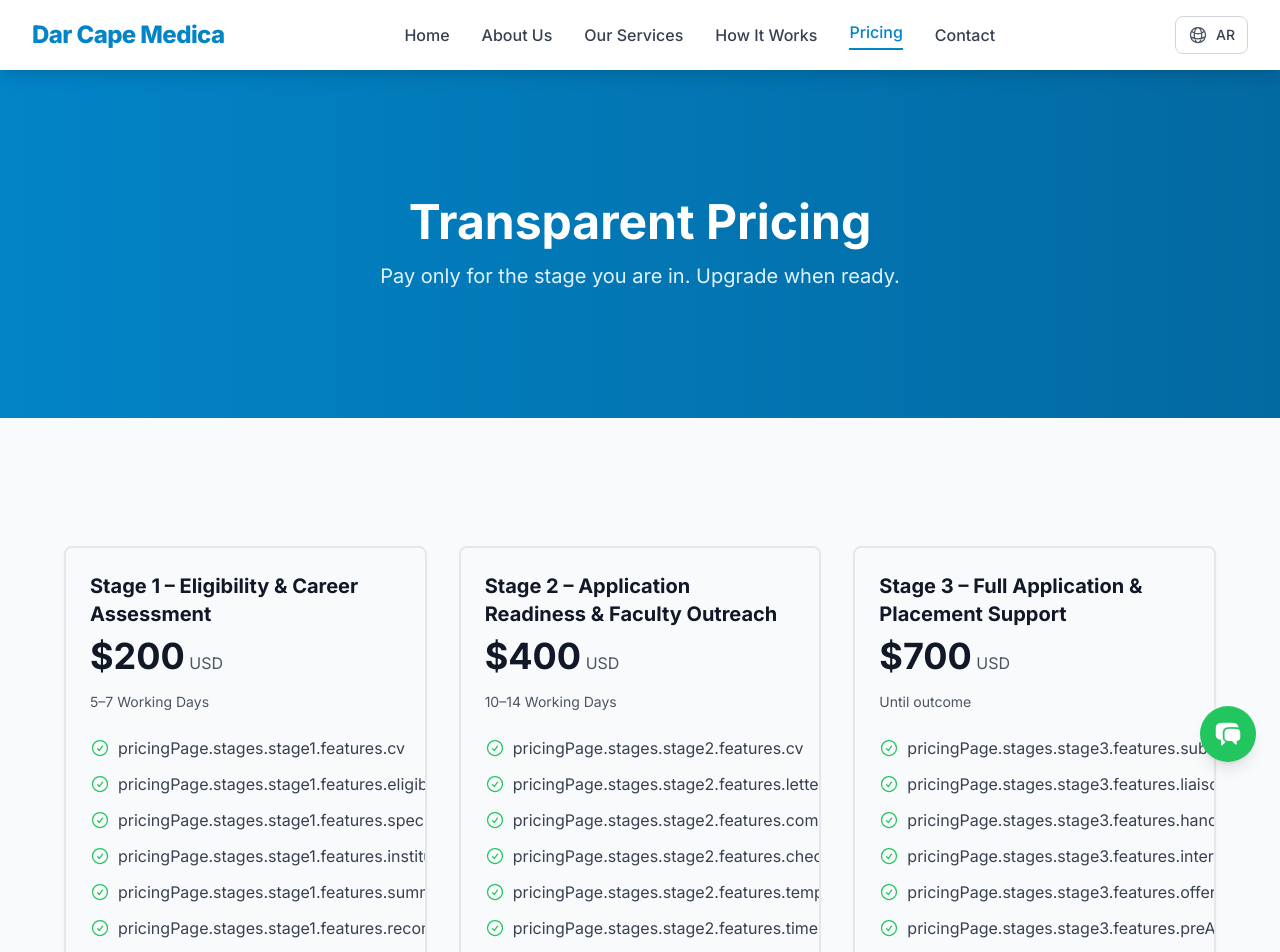
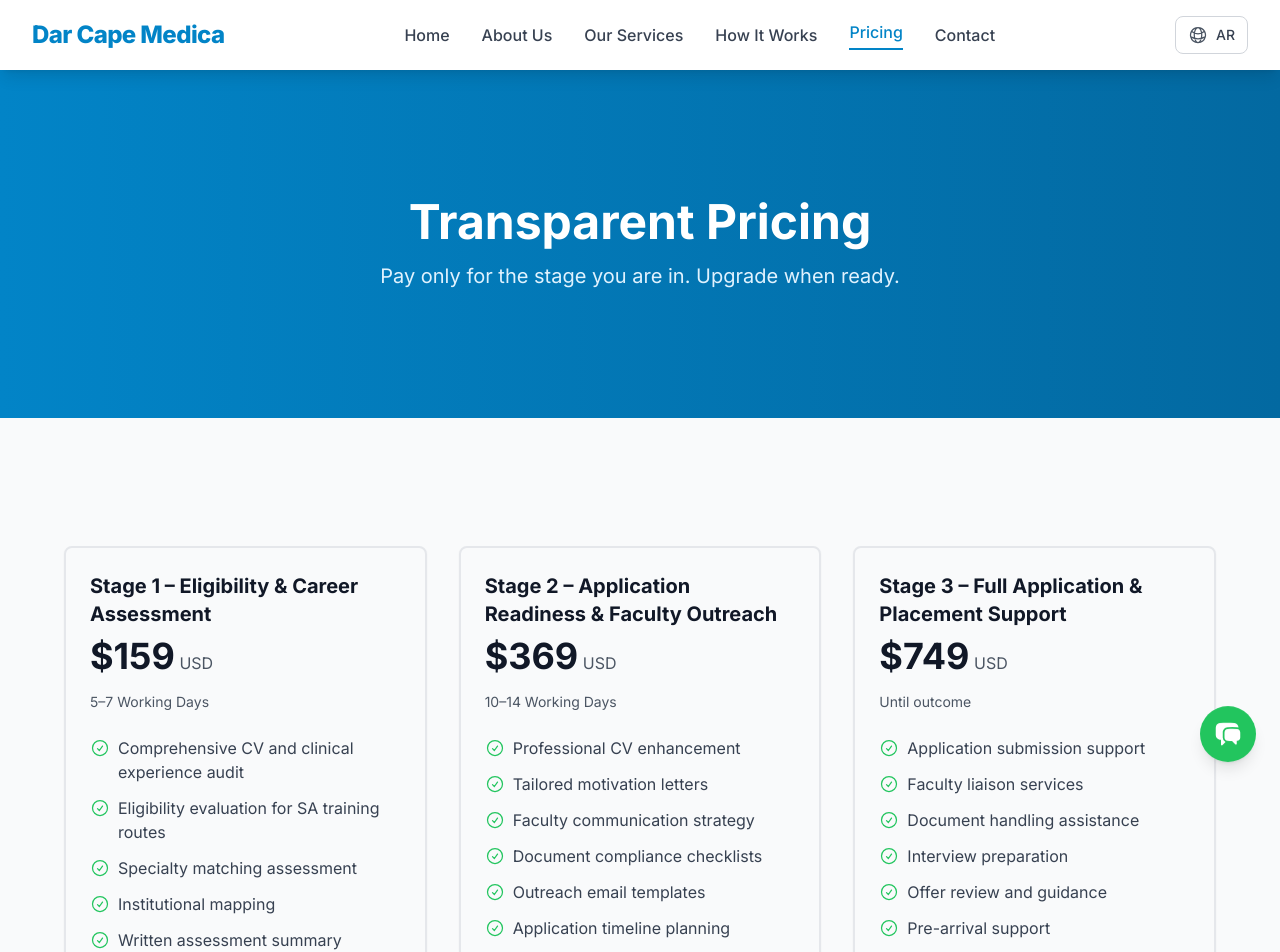
Before and after one commit to Mus90/dar_cape_medical, a Next.js app: page /en/pricing in a window 1280 px wide. Shown: the top 952 px of the page. Built offline with nearby package versions, Linux system fonts and the light colour scheme.

Commit message:
Update pricing

```diff
--- a/messages/ar.json
+++ b/messages/ar.json
@@ -136,6 +136,7 @@
   },
   "services": {
     "title": "خدماتنا",
+    "subtitle": "اختر من بين مجموعة متنوعة من برامج التدريب والخدمات الطبية",
     "description": "هذه الخدمات الأساسية تدعم نقاط مختلفة في رحلتك - من فهم خياراتك، إلى تأكيد الأهلية، إلى إعداد وثائقك. للحصول على عرض كامل خطوة بخطوة لنموذج الدعم المكون من ثلاث مراحل، يرجى مراجعة صفحة كيفية العمل.",
     "howItWorks": "شاهد كيف تعمل عمليتنا",
     "pricing": "عرض التسعير المرحلي",
@@ -415,7 +416,7 @@
           "specialization": "التخصص (أو التخصصات) الموصى بها",
           "roadmap": "خارطة طريق للمضي قدماً"
         },
-        "price": "200 دولار أمريكي",
+        "price": "159 دولار أمريكي",
         "duration": "5–7 أيام عمل",
         "cta": "المرحلة 1",
         "note": "فقط المرشحون الذين يستوفون معايير الأهلية ينتقلون إلى المرحلة 2."
@@ -435,7 +436,7 @@
           "letters": "رسائل التحفيز",
           "templates": "نماذج رسائل التواصل"
         },
-        "price": "400 دولار أمريكي",
+        "price": "369 دولار أمريكي",
         "duration": "10–14 يوم عمل",
         "cta": "المرحلة 2"
       },
@@ -453,7 +454,7 @@
           "confirmation": "تأكيد التقديم",
           "support": "دعم التنسيق وإرشاد النتائج"
         },
-        "price": "700 دولار أمريكي",
+        "price": "749 دولار أمريكي",
         "duration": "مستمر حتى النتيجة",
         "cta": "المرحلة 3"
       }
--- a/messages/en.json
+++ b/messages/en.json
@@ -491,21 +491,42 @@
     "stages": {
       "stage1": {
         "title": "Stage 1 – Eligibility & Career Assessment",
-        "price": "USD 200",
         "duration": "5–7 Working Days",
-        "cta": "Stage 1"
+        "cta": "Stage 1",
+        "features": {
+          "cv": "Comprehensive CV and clinical experience audit",
+          "eligibility": "Eligibility evaluation for SA training routes",
+          "specialty": "Specialty matching assessment",
+          "institution": "Institutional mapping",
+          "summary": "Written assessment summary",
+          "recommended": "Recommended specialization(s)"
+        }
       },
       "stage2": {
         "title": "Stage 2 – Application Readiness & Faculty Outreach",
-        "price": "USD 400",
         "duration": "10–14 Working Days",
-        "cta": "Stage 2"
+        "cta": "Stage 2",
+        "features": {
+          "cv": "Professional CV enhancement",
+          "letters": "Tailored motivation letters",
+          "communication": "Faculty communication strategy",
+          "checklists": "Document compliance checklists",
+          "templates": "Outreach email templates",
+          "timeline": "Application timeline planning"
+        }
       },
       "stage3": {
         "title": "Stage 3 – Full Application & Placement Support",
-        "price": "USD 700",
         "duration": "Until outcome",
-        "cta": "Stage 3"
+        "cta": "Stage 3",
+        "features": {
+          "submission": "Application submission support",
+          "liaison": "Faculty liaison services",
+          "handling": "Document handling assistance",
+          "interview": "Interview preparation",
+          "offer": "Offer review and guidance",
+          "preArrival": "Pre-arrival support"
+        }
       }
     },
     "faq": {
--- a/src/app/[locale]/how-it-works/page.tsx
+++ b/src/app/[locale]/how-it-works/page.tsx
@@ -41,7 +41,7 @@
                 t('stages.stage1.deliverables.specialization'),
                 t('stages.stage1.deliverables.roadmap')
             ],
-            price: 200,
+            price: 159,
             duration: t('stages.stage1.duration'),
             cta: t('stages.stage1.cta'),
         },
@@ -60,7 +60,7 @@
                 t('stages.stage2.deliverables.letters'),
                 t('stages.stage2.deliverables.templates')
             ],
-            price: 400,
+            price: 369,
             duration: t('stages.stage2.duration'),
             cta: t('stages.stage2.cta')
         },
@@ -78,7 +78,7 @@
                 t('stages.stage3.deliverables.confirmation'),
                 t('stages.stage3.deliverables.support')
             ],
-            price: 700,
+            price: 749,
             duration: t('stages.stage3.duration'),
             cta: t('stages.stage3.cta')
         }
--- a/src/app/[locale]/pricing/page.tsx
+++ b/src/app/[locale]/pricing/page.tsx
@@ -28,7 +28,7 @@
         {
             id: 1,
             title: t('stages.stage1.title'),
-            price: 200,
+            price: 159,
             duration: t('stages.stage1.duration'),
             features: [
                 t('stages.stage1.features.cv'),
@@ -43,7 +43,7 @@
         {
             id: 2,
             title: t('stages.stage2.title'),
-            price: 400,
+            price: 369,
             duration: t('stages.stage2.duration'),
             features: [
                 t('stages.stage2.features.cv'),
@@ -58,7 +58,7 @@
         {
             id: 3,
             title: t('stages.stage3.title'),
-            price: 700,
+            price: 749,
             duration: t('stages.stage3.duration'),
             features: [
                 t('stages.stage3.features.submission'),
```
